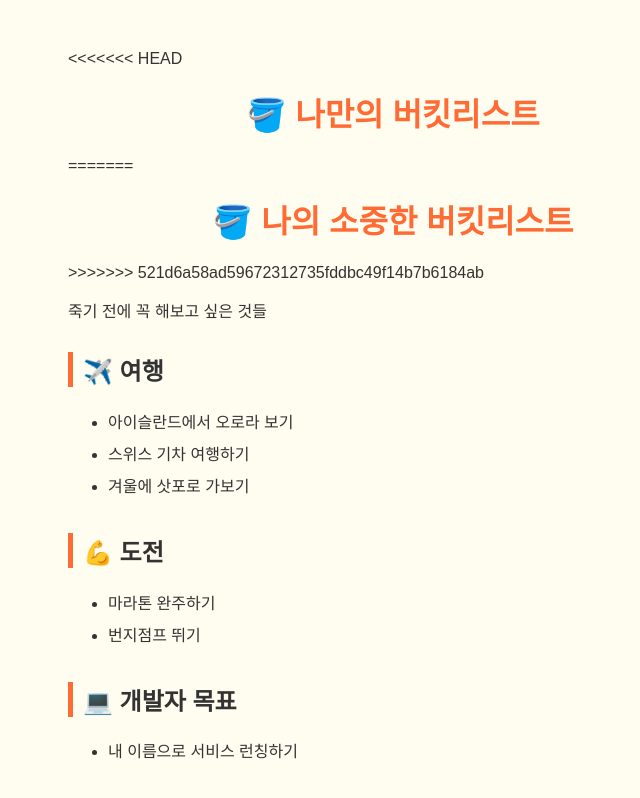
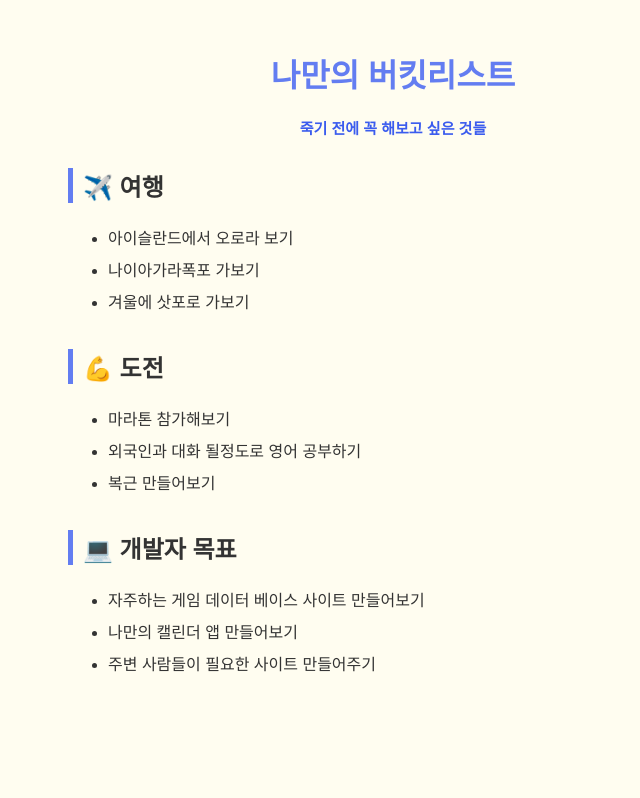
Before and after one commit to jinmokim2/my-bucketlist, a plain HTML site: page index.html in a window 1280 px wide. Shown: the whole page, without its empty margins (247-887 px from the left). Drawn offline with Linux system fonts and the light colour scheme.

Commit message:
버킷리스트 최종 수정

```diff
--- a/index.html
+++ b/index.html
@@ -2,7 +2,7 @@
 <html lang="ko">
   <head>
     <meta charset="UTF-8" />
-    <title>내가 정말 해보고싶은 버킷리스트</title>
+    <title>진모의 버킷리스트</title>
     <style>
       body {
         font-family: sans-serif;
@@ -11,13 +11,19 @@
         background-color: #fffdf0;
         color: #333;
       }
+      p {
+        text-align: center;
+        color: #3b5cee;
+        font-size: 15px;
+        font-weight: 700;
+      }
       h1 {
         text-align: center;
         font-size: 2rem;
-        color: #ff6b35;
+        color: #637df1;
       }
       h2 {
-        border-left: 5px solid #ff6b35;
+        border-left: 5px solid #637df1;
         padding-left: 10px;
         margin-top: 30px;
       }
@@ -27,29 +33,28 @@
     </style>
   </head>
   <body>
-<<<<<<< HEAD
-    <h1>🪣 나만의 버킷리스트</h1>
-=======
-    <h1>🪣 나의 소중한 버킷리스트</h1>
->>>>>>> 521d6a58ad59672312735fddbc49f14b7b6184ab
+    <h1>나만의 버킷리스트</h1>
     <p>죽기 전에 꼭 해보고 싶은 것들</p>
 
     <h2>✈️ 여행</h2>
     <ul>
       <li>아이슬란드에서 오로라 보기</li>
-      <li>스위스 기차 여행하기</li>
+      <li>나이아가라폭포 가보기</li>
       <li>겨울에 삿포로 가보기</li>
     </ul>
 
     <h2>💪 도전</h2>
     <ul>
-      <li>마라톤 완주하기</li>
-      <li>번지점프 뛰기</li>
+      <li>마라톤 참가해보기</li>
+      <li>외국인과 대화 될정도로 영어 공부하기</li>
+      <li>복근 만들어보기</li>
     </ul>
 
     <h2>💻 개발자 목표</h2>
     <ul>
-      <li>내 이름으로 서비스 런칭하기</li>
+      <li>자주하는 게임 데이터 베이스 사이트 만들어보기</li>
+      <li>나만의 캘린더 앱 만들어보기</li>
+      <li>주변 사람들이 필요한 사이트 만들어주기</li>
     </ul>
   </body>
 </html>
```
